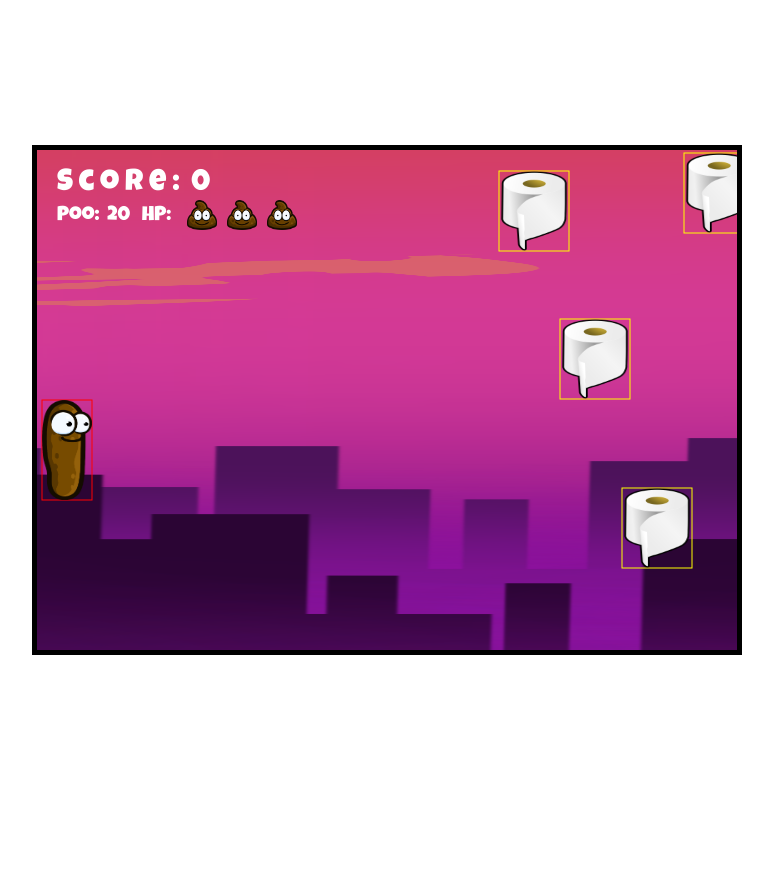
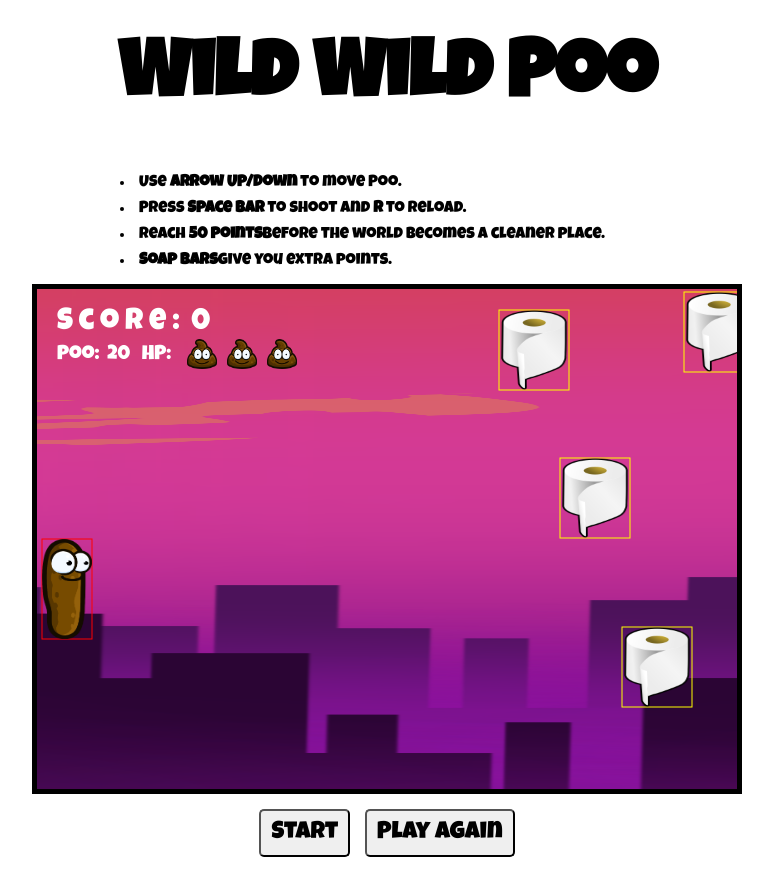
Before and after one commit to 1slander/Wild_Wild_Poo-HTMLGame, a plain HTML site: page index.html in a window 1280 px wide. Shown: the whole page, without its empty margins (253-1026 px from the left). Before the commit the page ends 800 px from the top, so only its background shows below. Drawn offline with Linux system fonts and the light colour scheme.

Commit message:
Add html

```diff
--- a/index.html
+++ b/index.html
@@ -11,10 +11,37 @@
       rel="stylesheet"
     />
     <link rel="stylesheet" href="style.css" />
-    <title>Document</title>
+    <title>Wild Wild Poo</title>
   </head>
+
   <body>
-    <canvas id="board"> </canvas>
+    <header>
+      <h1>Wild Wild Poo</h1>
+  </header>
+    <div id="content">
+      <div class="instructions hide">
+        <ul>
+          <li>Use <strong>
+            Arrow Up/Down
+          </strong> to move Poo.</li>
+          <li>Press <strong>Space Bar </strong> to shoot and <strong>R </strong> to reload.</li>
+          <li>Reach <strong>50 points</strong>before the world becomes a cleaner place.</li>
+          <li><strong>Soap Bars</strong>give you extra points.</li>
+        </ul>
+        <p></p>
+
+        <p></p>
+        <p>
+
+        </p>
+      </div>
+
+      <canvas id="board"> </canvas>
+    </div>
+    <section id="button_menu">
+      <button id="Start Game">Start</button>
+      <button id="Restart">Play Again</button>
+    </section>
 
     <!-- script -->
     <script src="index.js"></script>
--- a/style.css
+++ b/style.css
@@ -3,14 +3,71 @@
   padding: 0;
   box-sizing: border-box;
 }
+body{
+  font-size: 100%;
+  max-width: 100%;
+  max-height: 100%;
+  font-family: Luckiest Guy;
+}
+
+header{
+  margin: 40px;
+  text-align: center;
+  font-family: Luckiest Guy;
+  font-size: 2.5rem;
+
+}
+
+#content{
+  display: flex;
+  flex-direction: column;
+  justify-content: center;
+  align-items: center;
+}
+.instructions{
+  display: flex;
+  gap: 10px;
+  padding: 10px;
+  justify-content: center;
+  align-items: center;
+
+}
+ul > li{
+  padding: 5px;
+}
+
+
 
 #board {
   border: 5px solid black;
-  position: absolute;
+  align-self: center;
+  /* position: absolute;
   top: 50%;
-  left: 50%;
-  transform: translate(-50%, -50%);
+  left: 50%; */
+  /* transform: translate(-50%, -50%); */
   max-width: 100%;
   max-height: 100%;
   background: lightblue;
 }
+
+#button_menu{
+  display: flex;
+  justify-content: center;
+  align-items: center;
+  gap: 15px;
+margin: 15px;
+
+}
+
+button{
+  padding: 10px;
+  border-radius: 5px;
+  font-family: Luckiest Guy;
+  font-size: 1.5rem;
+  text-align: center;
+}
+
+button:hover{
+  background-color: black;
+  color: white;
+}
```
Also changed, not shown: 1 other file.
